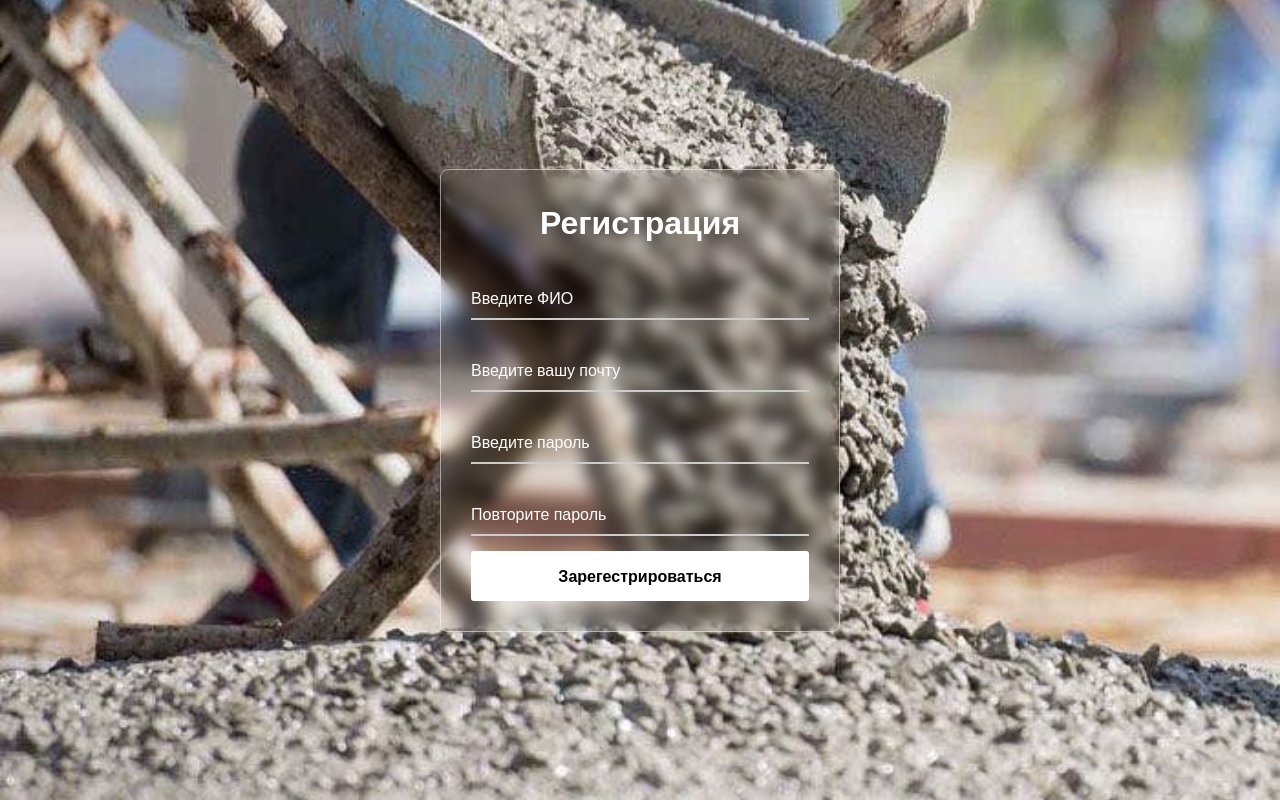
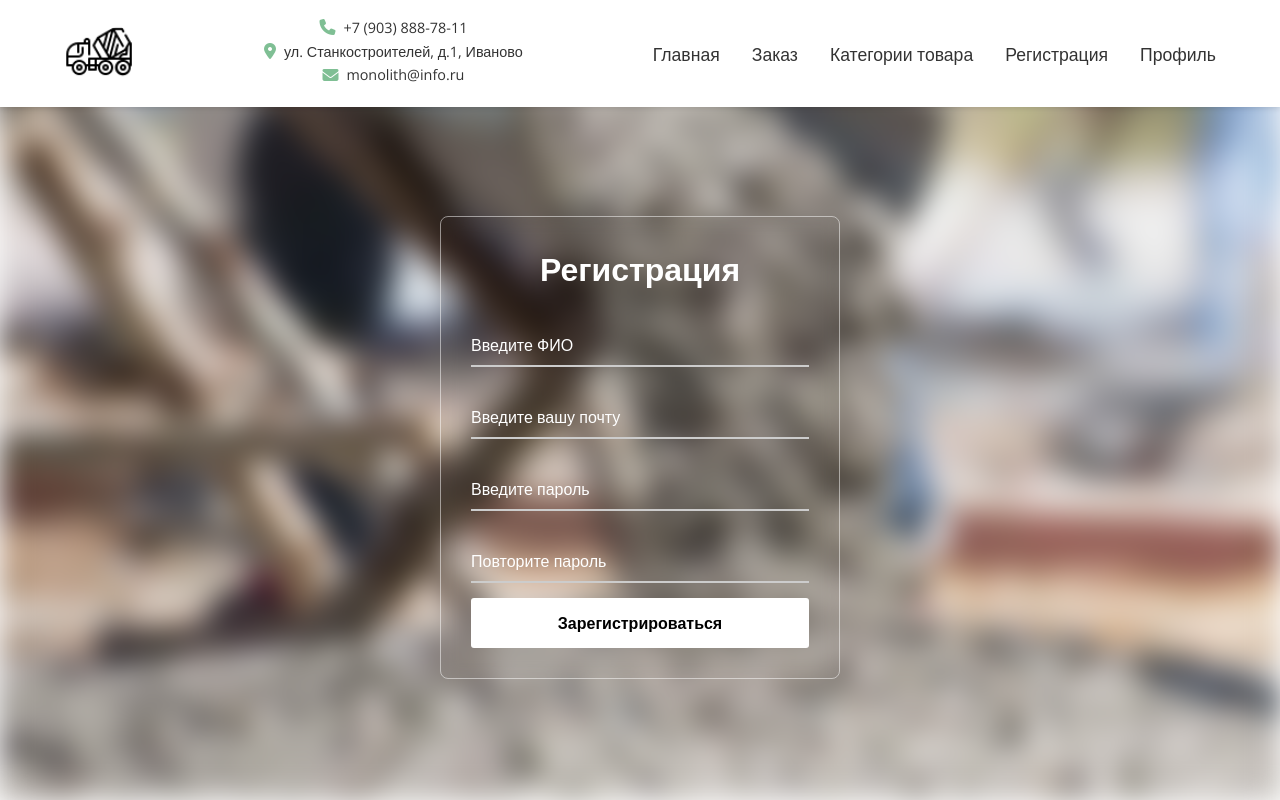
Before and after one commit to SulCool/site-monolith, a plain HTML site: page html/register.html in a window 1280 px wide. Drawn offline with nearby package versions, Linux system fonts and the light colour scheme.

Commit message:
end front

```diff
--- a/css/catalog.css
+++ b/css/catalog.css
@@ -274,7 +274,7 @@ button:hover {
     border-radius: 10px;
     box-shadow: 0 4px 15px rgba(0, 0, 0, 0.1);
     flex: 2;
-    min-width: 300px;
+    min-width: 700px;
 }
 
 .price-grid {
--- a/css/pro.css
+++ b/css/pro.css
@@ -1,4 +1,5 @@
 @import url("https://fonts.googleapis.com/css2?family=Open+Sans:wght@200;300;400;500;600;700&display=swap");
+
 * {
   margin: 0;
   padding: 0;
@@ -7,22 +8,98 @@
 }
 
 body {
+  position: relative;
+  min-height: 100vh;
+  width: 100%;
+  padding: 0;
+}
+
+.background {
+  position: absolute;
+  top: 0;
+  left: 0;
+  width: 100%;
+  height: 100%;
+  background: url('/assets/5.jfif') no-repeat center center/cover;
+  filter: blur(15px);
+  z-index: -1;
+}
+
+header {
+  background-color: #ffffff;
+  box-shadow: 0 2px 5px rgba(0, 0, 0, 0.1);
+  position: sticky;
+  top: 0;
+  z-index: 1000;
+  padding: 1rem 5vw;
+  display: flex;
+  align-items: center;
+  justify-content: space-between;
+  flex-wrap: wrap;
+  gap: 1rem;
+}
+
+.logo img {
+  height: 70px;
+  width: 70px;
+}
+
+.contact-info {
+  flex: 1;
+  text-align: center;
+}
+
+.contact-info p {
+  font-size: 0.9rem;
+  color: #333;
+  margin-bottom: 0.3rem;
   display: flex;
   align-items: center;
   justify-content: center;
-  min-height: 100vh;
-  width: 100%;
-  padding: 0 10px;
+  gap: 0.5rem;
 }
 
-body::before {
-  content: "";
-  position: absolute;
-  width: 100%;
-  height: 100%;
-  background: url('/assets/5.jfif');
-  background-position: center;
-  background-size: cover;
+.contact-info i {
+  color: #7fbf94;
+  font-size: 1rem;
+}
+
+.contact-info a {
+  color: #333;
+  text-decoration: none;
+  transition: color 0.3s ease;
+}
+
+.contact-info a:hover {
+  color: #7fbf94;
+}
+
+nav {
+  display: flex;
+  gap: 2rem;
+}
+
+nav a {
+  text-decoration: none;
+  color: #333;
+  font-size: 1.1rem;
+  font-weight: 500;
+  transition: color 0.3s ease;
+}
+
+nav a:hover {
+  color: #7fbf94;
+  text-decoration: none;
+}
+
+.content {
+  display: flex;
+  align-items: center;
+  justify-content: center;
+  min-height: calc(100vh - 120px);
+  padding: 20px 10px;
+  position: relative;
+  z-index: 1;
 }
 
 .wrapper {
@@ -134,3 +211,38 @@ button:hover {
   margin-top: 30px;
   color: #fff;
 }
+
+@media (max-width: 768px) {
+  header {
+    flex-direction: column;
+    align-items: flex-start;
+  }
+
+  .logo {
+    margin-bottom: 1rem;
+  }
+
+  .contact-info {
+    text-align: left;
+    margin-bottom: 1rem;
+  }
+
+  .contact-info p {
+    justify-content: flex-start;
+  }
+
+  nav {
+    flex-direction: column;
+    gap: 1rem;
+    width: 100%;
+    align-items: flex-start;
+  }
+
+  nav a {
+    font-size: 1rem;
+  }
+
+  .content {
+    min-height: calc(100vh - 200px);
+  }
+}
--- a/css/register.css
+++ b/css/register.css
@@ -1,4 +1,5 @@
 @import url("https://fonts.googleapis.com/css2?family=Open+Sans:wght@200;300;400;500;600;700&display=swap");
+
 * {
   margin: 0;
   padding: 0;
@@ -7,22 +8,98 @@
 }
 
 body {
+  position: relative;
+  min-height: 100vh;
+  width: 100%;
+  padding: 0;
+}
+
+.background {
+  position: absolute;
+  top: 0;
+  left: 0;
+  width: 100%;
+  height: 100%;
+  background: url("/assets/2.jpg") no-repeat center center/cover;
+  filter: blur(15px);
+  z-index: -1;
+}
+
+header {
+  background-color: #ffffff;
+  box-shadow: 0 2px 5px rgba(0, 0, 0, 0.1);
+  position: sticky;
+  top: 0;
+  z-index: 1000;
+  padding: 1rem 5vw;
+  display: flex;
+  align-items: center;
+  justify-content: space-between;
+  flex-wrap: wrap;
+  gap: 1rem;
+}
+
+.logo img {
+  height: 70px;
+  width: 70px;
+}
+
+.contact-info {
+  flex: 1;
+  text-align: center;
+}
+
+.contact-info p {
+  font-size: 0.9rem;
+  color: #333;
+  margin-bottom: 0.3rem;
   display: flex;
   align-items: center;
   justify-content: center;
-  min-height: 100vh;
-  width: 100%;
-  padding: 0 10px;
+  gap: 0.5rem;
 }
 
-body::before {
-  content: "";
-  position: absolute;
-  width: 100%;
-  height: 100%;
-  background: url("/assets/2.jpg"), #000;
-  background-position: center;
-  background-size: cover;
+.contact-info i {
+  color: #7fbf94;
+  font-size: 1rem;
+}
+
+.contact-info a {
+  color: #333;
+  text-decoration: none;
+  transition: color 0.3s ease;
+}
+
+.contact-info a:hover {
+  color: #7fbf94;
+}
+
+nav {
+  display: flex;
+  gap: 2rem;
+}
+
+nav a {
+  text-decoration: none;
+  color: #333;
+  font-size: 1.1rem;
+  font-weight: 500;
+  transition: color 0.3s ease;
+}
+
+nav a:hover {
+  color: #7fbf94;
+  text-decoration: none;
+}
+
+.content {
+  display: flex;
+  align-items: center;
+  justify-content: center;
+  min-height: calc(100vh - 120px);
+  padding: 20px 10px;
+  position: relative;
+  z-index: 1;
 }
 
 .wrapper {
@@ -134,3 +211,38 @@ button:hover {
   margin-top: 30px;
   color: #fff;
 }
+
+@media (max-width: 768px) {
+  header {
+    flex-direction: column;
+    align-items: flex-start;
+  }
+
+  .logo {
+    margin-bottom: 1rem;
+  }
+
+  .contact-info {
+    text-align: left;
+    margin-bottom: 1rem;
+  }
+
+  .contact-info p {
+    justify-content: flex-start;
+  }
+
+  nav {
+    flex-direction: column;
+    gap: 1rem;
+    width: 100%;
+    align-items: flex-start;
+  }
+
+  nav a {
+    font-size: 1rem;
+  }
+
+  .content {
+    min-height: calc(100vh - 200px);
+  }
+}
--- a/html/register.html
+++ b/html/register.html
@@ -4,9 +4,29 @@
     <meta charset="UTF-8">
     <meta name="viewport" content="width=device-width, initial-scale=1.0">
     <link rel="stylesheet" href="../css/register.css">
+    <link rel="stylesheet" href="https://cdnjs.cloudflare.com/ajax/libs/font-awesome/6.4.0/css/all.min.css">
     <title>Document</title>
 </head>
 <body>
+    <div class="background"></div>
+    <header>
+        <div class="logo">
+            <img src="../assets/цемент.png" alt="Логотип Монолит">
+        </div>
+        <div class="contact-info">
+            <p><i class="fas fa-phone"></i> +7 (903) 888-78-11</p>
+            <p><i class="fas fa-map-marker-alt"></i> ул. Станкостроителей, д.1, Иваново</p>
+            <p><i class="fas fa-envelope"></i> <a href="mailto:monolith@info.ru">monolith@info.ru</a></p>
+        </div>
+        <nav>
+            <a href="index.html">Главная</a>
+            <a href="order.html">Заказ</a>
+            <a href="catalog.html">Категории товара</a>
+            <a href="register.html">Регистрация</a>
+            <a href="pro.html">Профиль</a>
+        </nav>
+    </header>
+    <div class="content">
         <div class="wrapper">
             <form action="#">
               <h2>Регистрация</h2>
@@ -20,14 +40,15 @@
               </div>
               <div class="input-field">
                 <input type="password" required>
-            <label>Введите  пароль</label>
+                <label>Введите пароль</label>
               </div>
               <div class="input-field">
                 <input type="password" required>
                 <label>Повторите пароль</label>
               </div>
-          <button type="submit">Зарегестрироваться </button>
+              <button type="submit">Зарегистрироваться</button>
             </form>
+        </div>
     </div>
 </body>
 </html>
```
Also changed, not shown: html/catalog.html (+2 -0 lines), html/index.html (+2 -2 lines), html/order.html (+2 -0 lines), html/pro.html (+22 -1 lines), 1 other file. Lines whose indentation alone changed are shown as unchanged.
